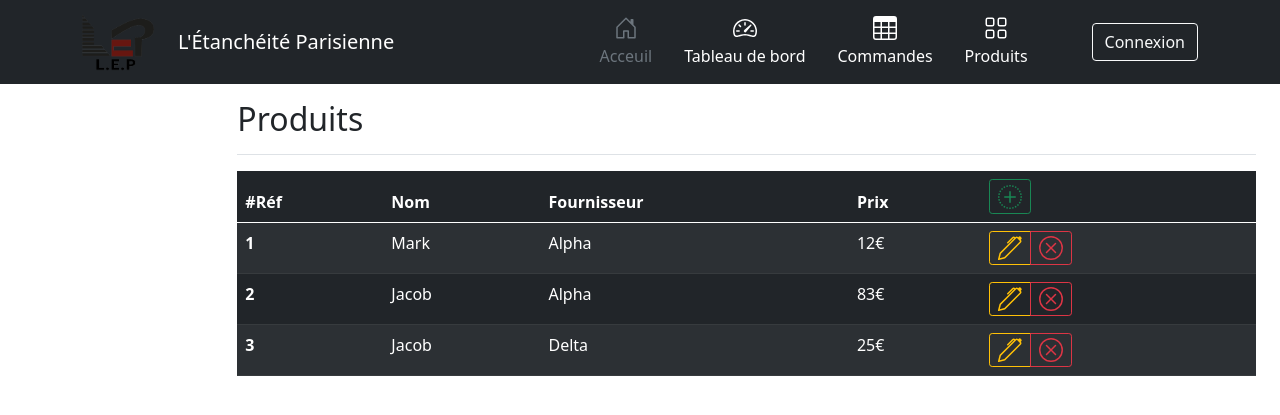
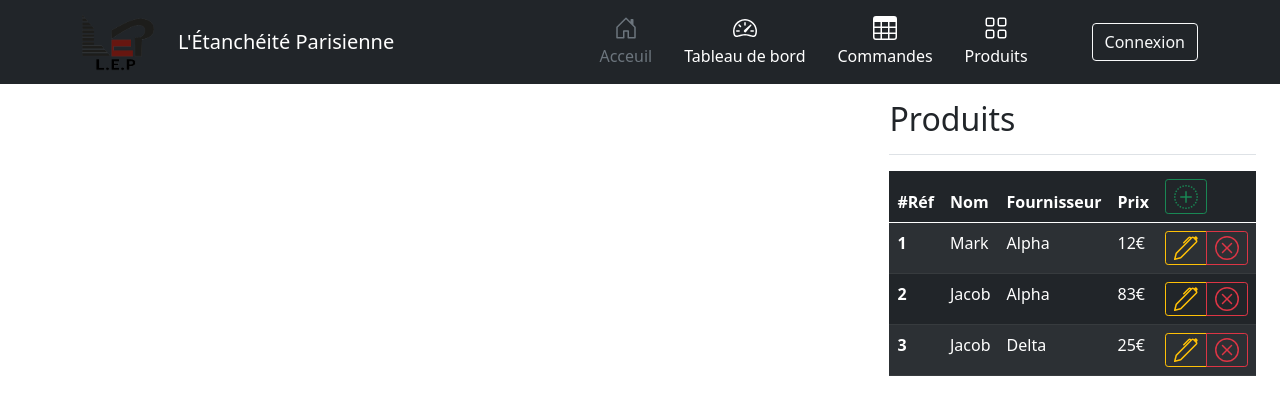
Before and after one commit to Cyanox/aen, a PHP site: page /php/products.php in a window 1280 px wide. Shown: the top 415 px of the page. Run offline with PHP 8.4, Linux system fonts and the light colour scheme.

```diff
--- a/php/products.php
+++ b/php/products.php
@@ -79,7 +79,7 @@
 
 <div class="container-fluid">
     <div class="row">
-        <main class="col-md-9 align-self-center ms-sm-auto col-lg-10 px-md-4">
+        <main class="col-md-auto align-self-center ms-sm-auto col-lg-auto px-md-4">
             <div class="d-flex justify-content-between flex-wrap flex-md-nowrap align-items-center pt-3 pb-2 mb-3 border-bottom">
                 <h1 class="h2">Produits</h1>
             </div>
```
